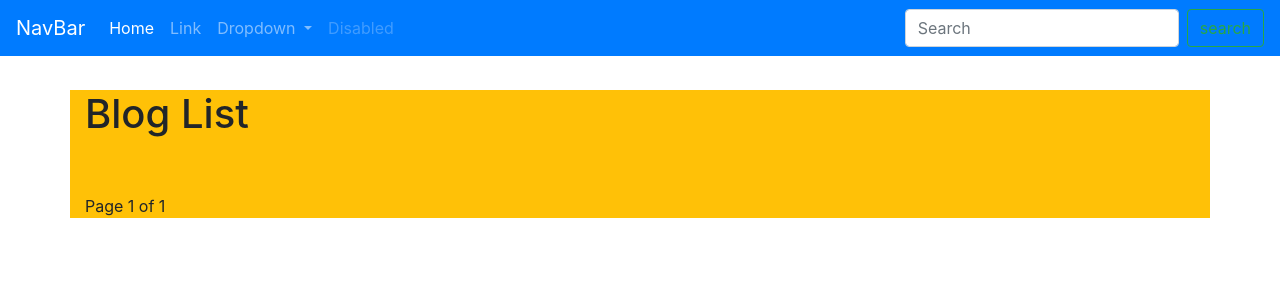
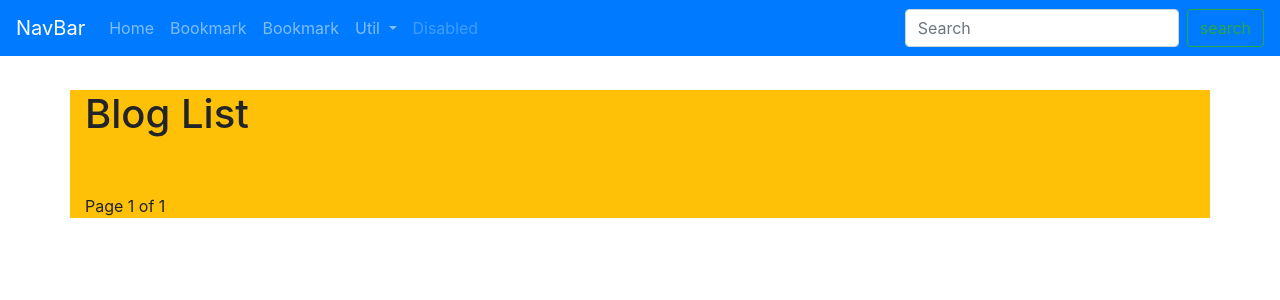
Before and after one commit to JekyunKim/djangoProject, a Django app: page /blog/ in a window 1280 px wide. Shown: the top 300 px of the page. Run offline with Django 4.2, Linux system fonts and the light colour scheme; data that the repository does not hold is empty; some libraries are stand-ins or nearby versions.

Commit message:
템플릿 레이아웃 GNB링크 연결

```diff
--- a/templates/base.html
+++ b/templates/base.html
@@ -22,23 +22,26 @@
 
     <div class="collapse navbar-collapse" id="navbarSupportedContent">
         <ul class="navbar-nav mr-auto">
-            <li class="nav-item active">
-                <a href="#" class="nav-link">
+            <li class="nav-item">
+                <a href="{% url 'home' %}" class="nav-link">
                     Home <span class="sr-only">current</span>
                 </a>
             </li>
             <li class="nav-item">
-                <a href="#" class="nav-link">Link</a>
+                <a href="{% url 'index' %}" class="nav-link">Bookmark</a>
+            </li>
+            <li class="nav-item">
+                <a href="{% url 'blog:index' %}" class="nav-link">Bookmark</a>
             </li>
             <li class="nav-item dropdown">
                 <a href="#" class="nav-link dropdown-toggle" id="navbarDropdown" role="button" data-toggle="dropdown">
-                    Dropdown
+                    Util
                 </a>
                 <div class="dropdown-menu">
-                    <a href="#" class="dropdown-item">Action</a>
-                    <a href="#" class="dropdown-item">Another Action</a>
+                    <a href="{% url 'admin:index' %}" class="dropdown-item" target="_blank">Admin</a>
                     <div class="dropdown-divider"></div>
-                    <a href="#" class="dropdown-item">Something else here</a>
+                    <a href="{% url 'blog:post_archive' %}" class="dropdown-item">Archive</a>
+                    <a href="{% url 'blog:search' %}" class="dropdown-item">Search</a>
                 </div>
             </li>
             <li class="nav-item">
```
